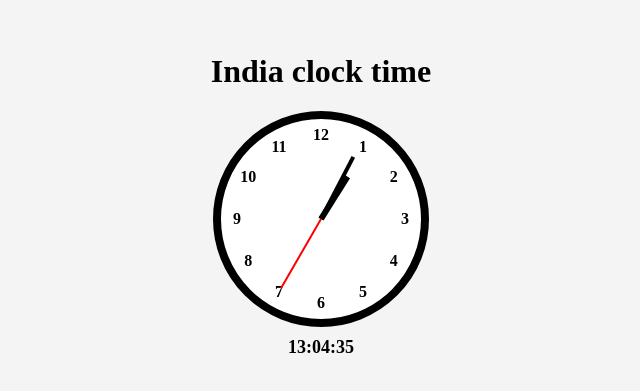
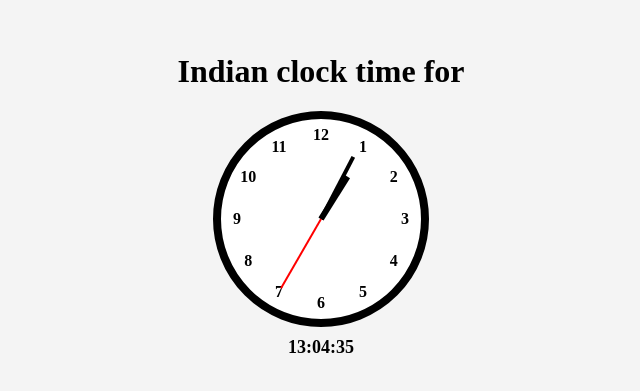
Before and after one commit to DUDEKULARAHIM/analog-clock, a plain HTML site: page index.html in a window 1280 px wide. Shown: the part 213-604 px from the top of the page, without its empty margins (319-959 px from the left). Drawn offline with Linux system fonts and the light colour scheme.

Commit message:
Update index.html

```diff
--- a/index.html
+++ b/index.html
@@ -67,7 +67,7 @@
     </style>
 </head>
 <body>
-    <h1>India clock time </h1>
+    <h1>Indian  clock time for </h1>
     <div class="clock-container">
         <div class="clock">
             <script>
```
